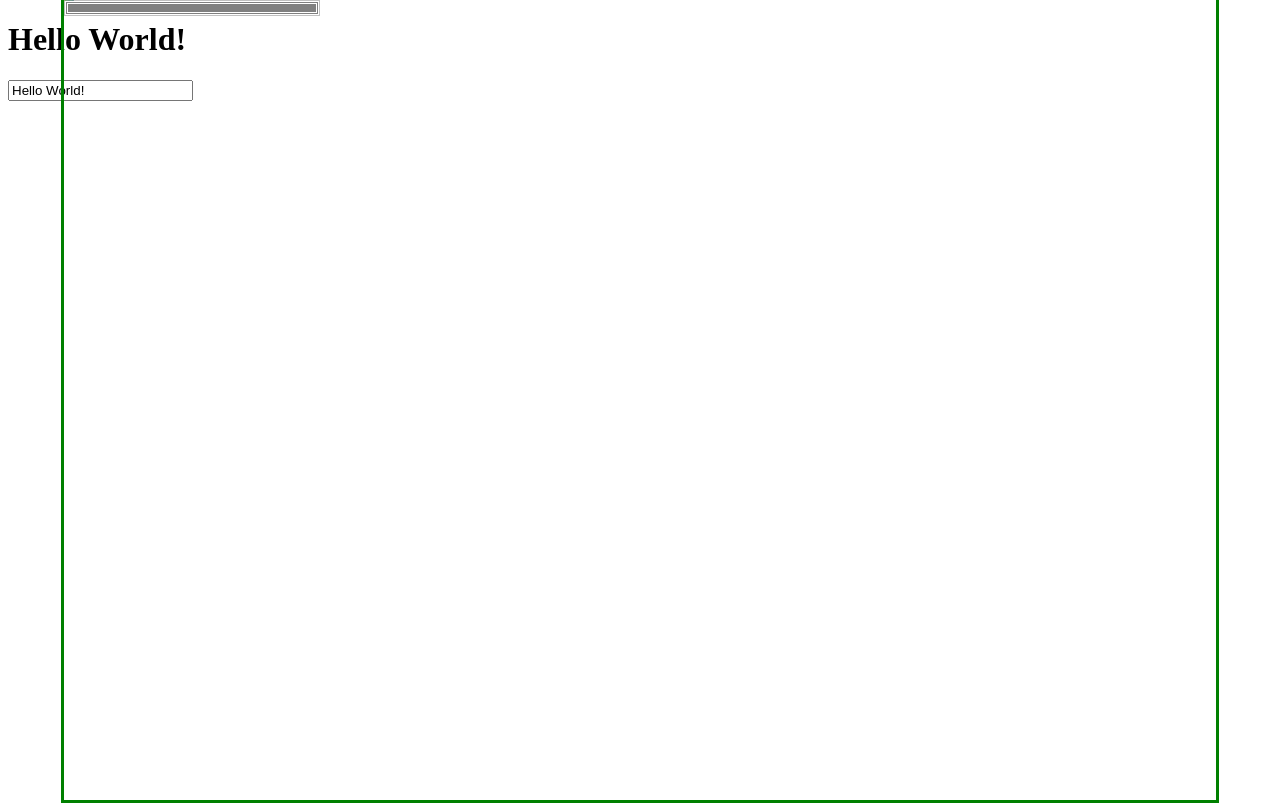
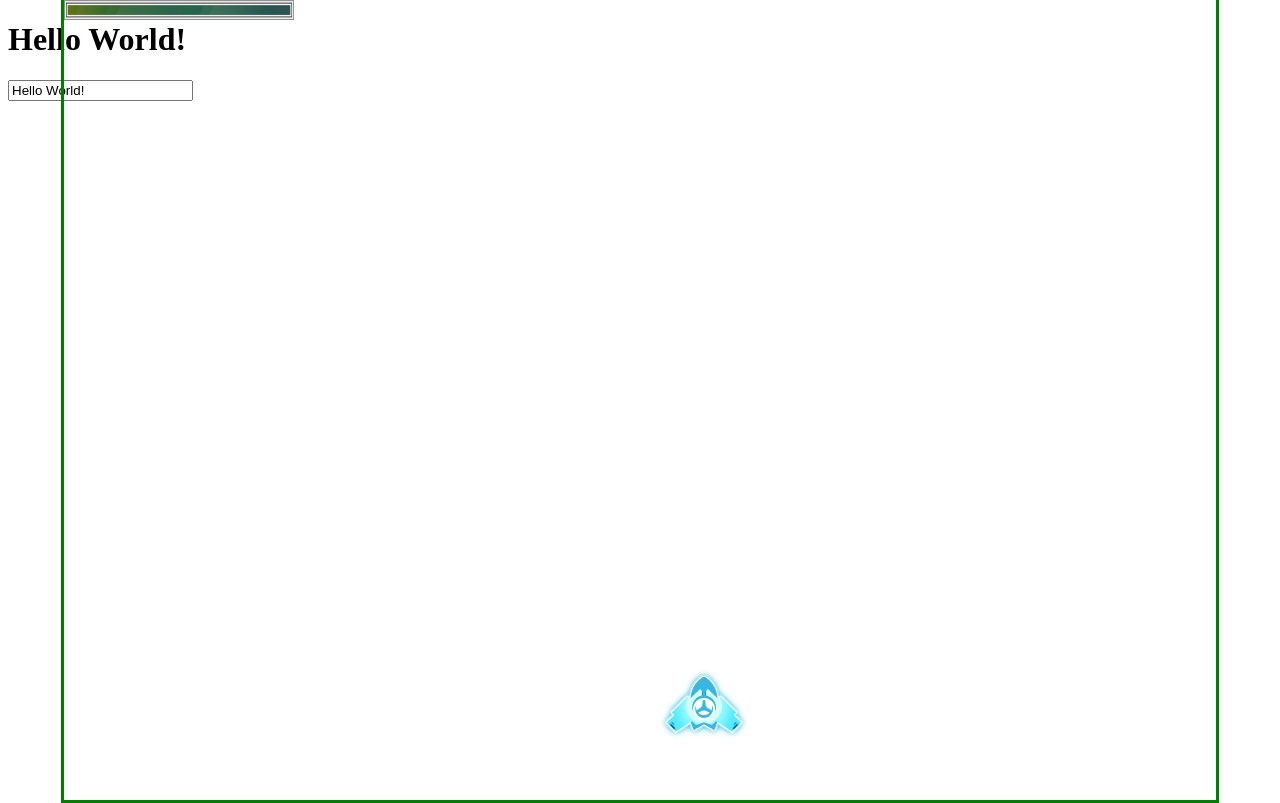
Before and after one commit to xing142857/Game, a Vue app in the folder my-vue-app/: page / in a window 1280 px wide. Built offline with nearby package versions, Linux system fonts and the light colour scheme.

Commit message:
adjust Blood bar's size and add player

```diff
--- a/my-vue-app/src/App.vue
+++ b/my-vue-app/src/App.vue
@@ -8,6 +8,7 @@ const msg = ref('Hello World!')
   <div class="outsideBox">
     <img src="./ShmupSprites/Bar.png" alt="Bar" class="bar">
     <img src="./ShmupSprites/Bar_empty.png" alt="Bar_empty" class="barEmpty">
+    <img src="./ShmupSprites/Player.png" alt="Player" class="player">
   </div>
   <h1>{{ msg }}</h1>
   <input v-model="msg" />
@@ -26,10 +27,19 @@ const msg = ref('Hello World!')
 
 .barEmpty{
   position: absolute;
+  height: 20px;
+  width: 20%;
 }
 
 .bar {
   position: absolute;
-  width: 10px;
+  height: 20px;
+  width: 20%;
+}
+
+.player {
+  position: absolute;
+  top: 80%;
+  left: 50%;
 }
 </style>
```
